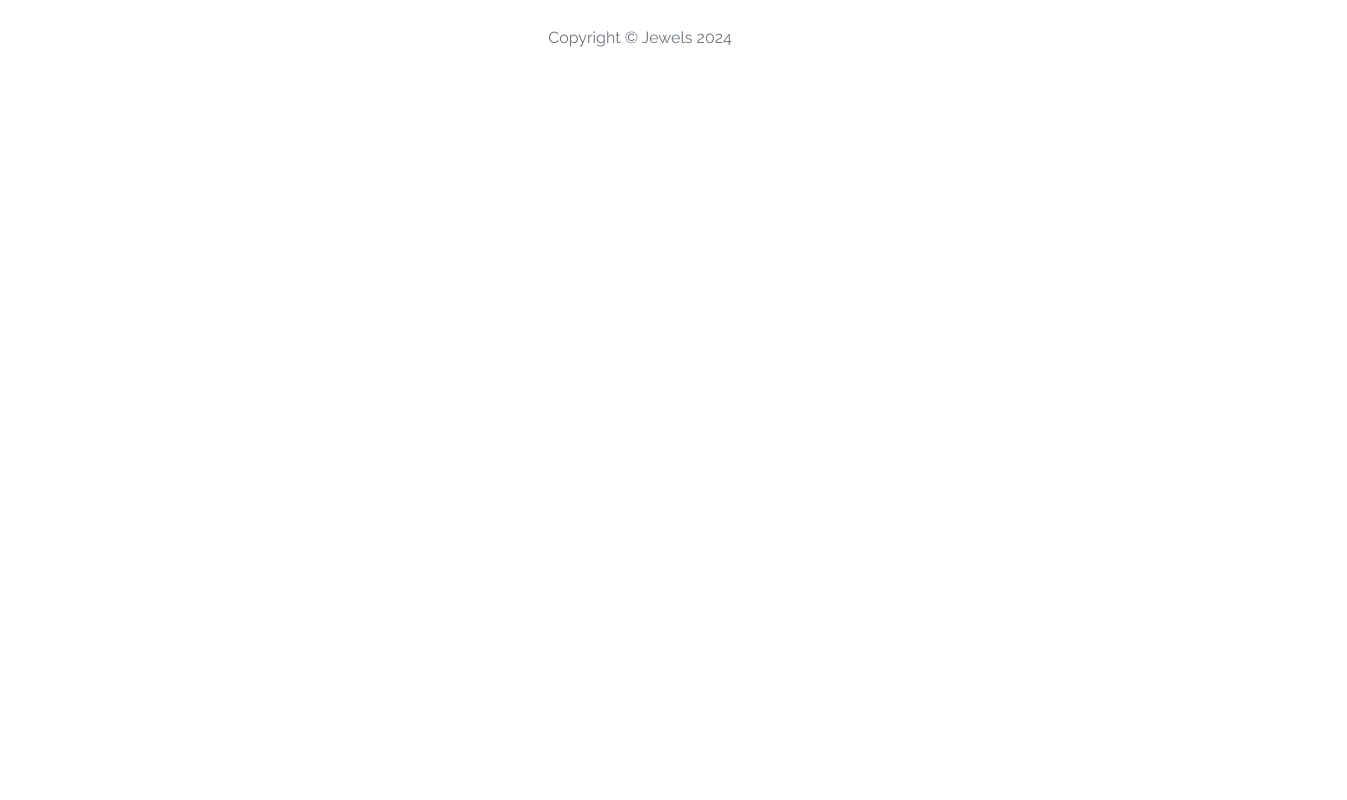
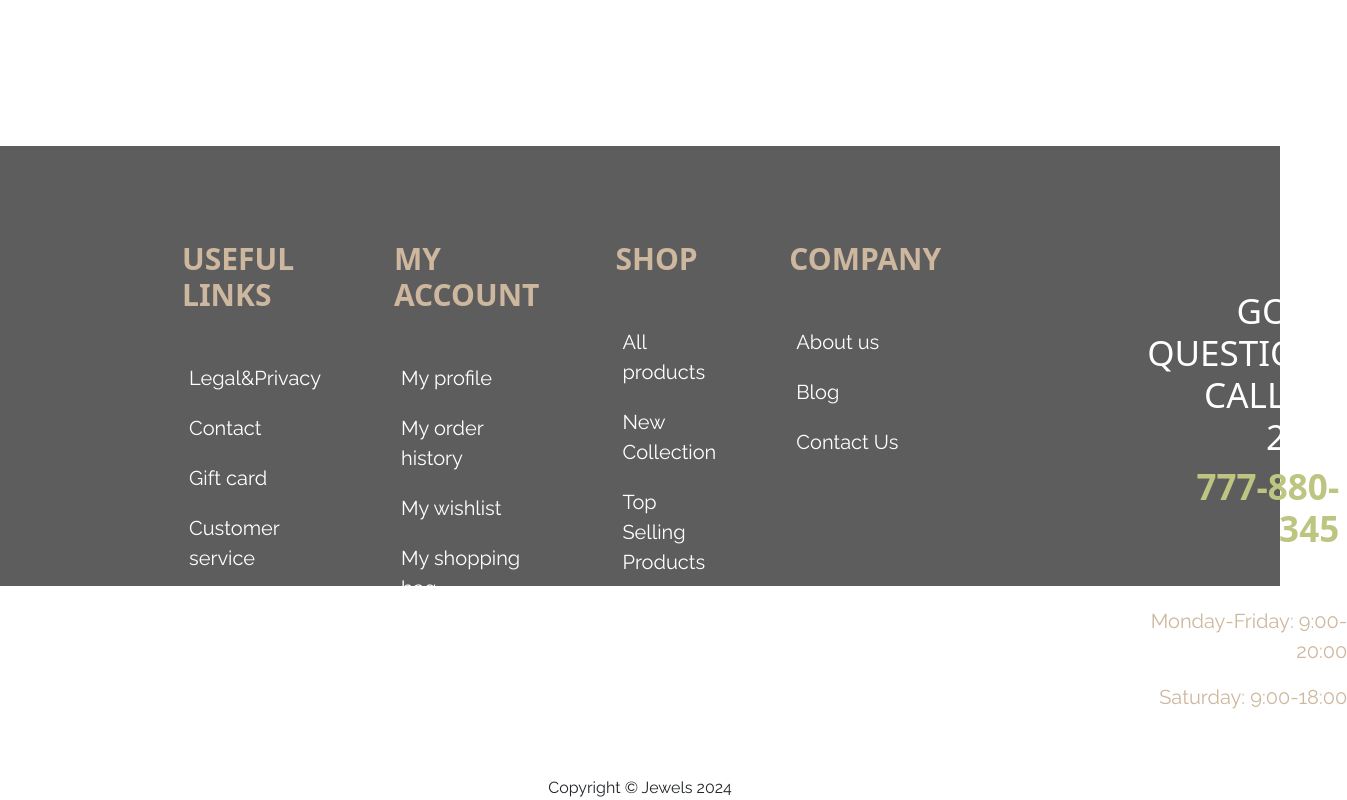
Before and after one commit to OlhaOvcharenko/Jewelry-Shop, a React (Create React App) app in the folder client/: page / in a window 1280 px wide. Shown: the part 292-1092 px from the top of the page, 1347 px wide, since content can reach past the window. Before the commit the page ends 800 px from the top, so only its background shows below. Built offline with nearby package versions, Linux system fonts and the light colour scheme; no server answers.

Commit message:
create structure and styles for footer blog

```diff
--- a/client/src/components/common/Tabs/Tabs.js
+++ b/client/src/components/common/Tabs/Tabs.js
@@ -5,7 +5,7 @@ import styles from '../Tabs/Tabs.module.scss'
 const Tabs = ({ descriptionContent, reviewsContent }) => (
 
     <Tab.Container id="item-tabs" defaultActiveKey="description">
-      <Nav justify variant="tabs" className="my-4">
+      <Nav justify variant="tabs" className="my-4 mx-0">
         <Nav.Item>
           <Nav.Link eventKey="description"><span className={styles.link}>Description</span></Nav.Link>
         </Nav.Item>
--- a/client/src/components/features/SingleProduct/SingleProduct.js
+++ b/client/src/components/features/SingleProduct/SingleProduct.js
@@ -59,7 +59,7 @@ const SingleProduct = () => {
       <Card style={{ width: '75rem', border: 'none' }}>
         <Row>
 
-          <Col>
+          <Col className="m-3">
             <div className="d-flex justify-content-center align-items-center">
               <Zoom>
                 <Card.Img src={`${IMAGES_URL}/${productData.photo}`} style={{ width: '30rem', margin: '1rem' }} />
--- a/client/src/components/views/Footer/Footer.js
+++ b/client/src/components/views/Footer/Footer.js
@@ -1,8 +1,8 @@
+import FooterBlog from "../FooterBlog/FooterBlog";
+
 const Footer = () => (
   <section className="Footer">
-    <footer className='text-center text-muted py-4'>
-      <p>Copyright © Jewels 2024</p>
-    </footer>
+    <FooterBlog />
   </section>
 );
 
--- /dev/null
+++ b/client/src/components/views/FooterBlog/FooterBlog.js
@@ -0,0 +1,46 @@
+import styles from '../FooterBlog/FooterBlog.module.scss'
+
+const FooterBlog = () => (
+  <section className={styles.blog}>
+    <div className={styles.content}>
+      <div  className={styles.block}>
+        <h5 className={styles.blockTitle}>USEFUL LINKS</h5>
+        <a href="#" >Legal&Privacy</a>
+        <a href="#">Contact</a>
+        <a href="#" >Gift card</a>
+        <a href="#">Customer service</a>
+      </div>
+      <div className={styles.block}>
+        <h5 className={styles.blockTitle}>MY ACCOUNT</h5>
+        <a href="#" >My profile</a>
+        <a href="#">My order history</a>
+        <a href="#">My wishlist</a>
+        <a href="#">My shopping bag</a>
+      </div>
+      <div className={styles.block}>
+        <h5 className={styles.blockTitle}>SHOP</h5>
+        <a href="#">All products</a>
+        <a href="#">New Collection</a>
+        <a href="#">Top Selling Products</a>
+        <a href="#">Best Choice</a>
+      </div>
+      <div className={styles.block}>
+        <h5 className={styles.blockTitle}>COMPANY</h5>
+        <a href="#">About us</a>
+        <a href="#">Blog</a>
+        <a href="#">Contact Us</a>
+      </div>
+      <div className={styles.details}>
+        <h4 className={styles.detailsTitle}>GOT A  QUESTION? CALL US 24/7</h4>
+        <h4 className={styles.number} >777-880-345</h4>
+        <p>Monday-Friday: 9:00-20:00</p>
+        <p>Saturday: 9:00-18:00</p>
+      </div>
+    </div>
+    <div className='text-center pt-5'>
+      <p>Copyright © Jewels 2024</p>
+    </div>
+  </section>
+);
+
+export default FooterBlog;
--- /dev/null
+++ b/client/src/components/views/FooterBlog/FooterBlog.module.scss
@@ -0,0 +1,62 @@
+@import '../../../styles/settings.scss';
+
+.blog {
+  background-color: $color-text-light ;
+  height: 55vh;
+  margin-top: 10rem;
+}
+
+.content {
+  display: flex;
+  justify-content: start;
+  padding-top: 5rem;
+  padding-left: 9rem;
+  color: $color-primary;
+
+}
+
+.block {
+  padding: 15px 30px;
+  border-bottom: 1px solid $color-text-bright;
+
+  a {
+    font-family: $font-text;
+    font-size: 20px;
+    display: block;
+    margin-bottom: 5px;
+    color: $color-text-bright;
+    text-decoration: none;
+    padding: 10px 5px 5px 15px;
+  }
+
+  a:hover {
+    text-decoration: underline;
+    color: $color-text-bright;
+  }
+}
+
+.blockTitle {
+  font-size: 30px;
+  font-weight: bold;
+  text-align: start;
+  padding-bottom: 2rem;
+}
+
+.details {
+  padding-left: 10rem;
+  padding-top: 4rem;
+  text-align: end;
+  font-size: 20px;
+}
+
+.detailsTitle {
+  font-size: 35px;
+  color: $color-text-bright;
+}
+
+.number {
+  color: $color-secondary;
+  font-size: 35px;
+  font-weight: bold;
+  padding-bottom: 3rem;
+}
--- a/client/src/components/views/Gallery/Gallery.module.scss
+++ b/client/src/components/views/Gallery/Gallery.module.scss
@@ -6,8 +6,8 @@
   justify-content: center;
   align-items: center;
   flex-direction: row;
-    border-top: 1px solid #b6b6b6;
-    border-bottom: 1px solid #b6b6b6;
+  border-top: 1px solid #cfcdcd;
+  border-bottom: 1px solid #cfcdcd;
   z-index: 2;
 }
 
--- a/client/src/components/views/NavBar/NavBar.module.scss
+++ b/client/src/components/views/NavBar/NavBar.module.scss
@@ -1,4 +1,5 @@
 @import '../../../styles/settings.scss';
+
 .customNavbar {
   background-color: $color-primary;
   padding: 15px;
```
Lines whose indentation alone changed are shown as unchanged.
